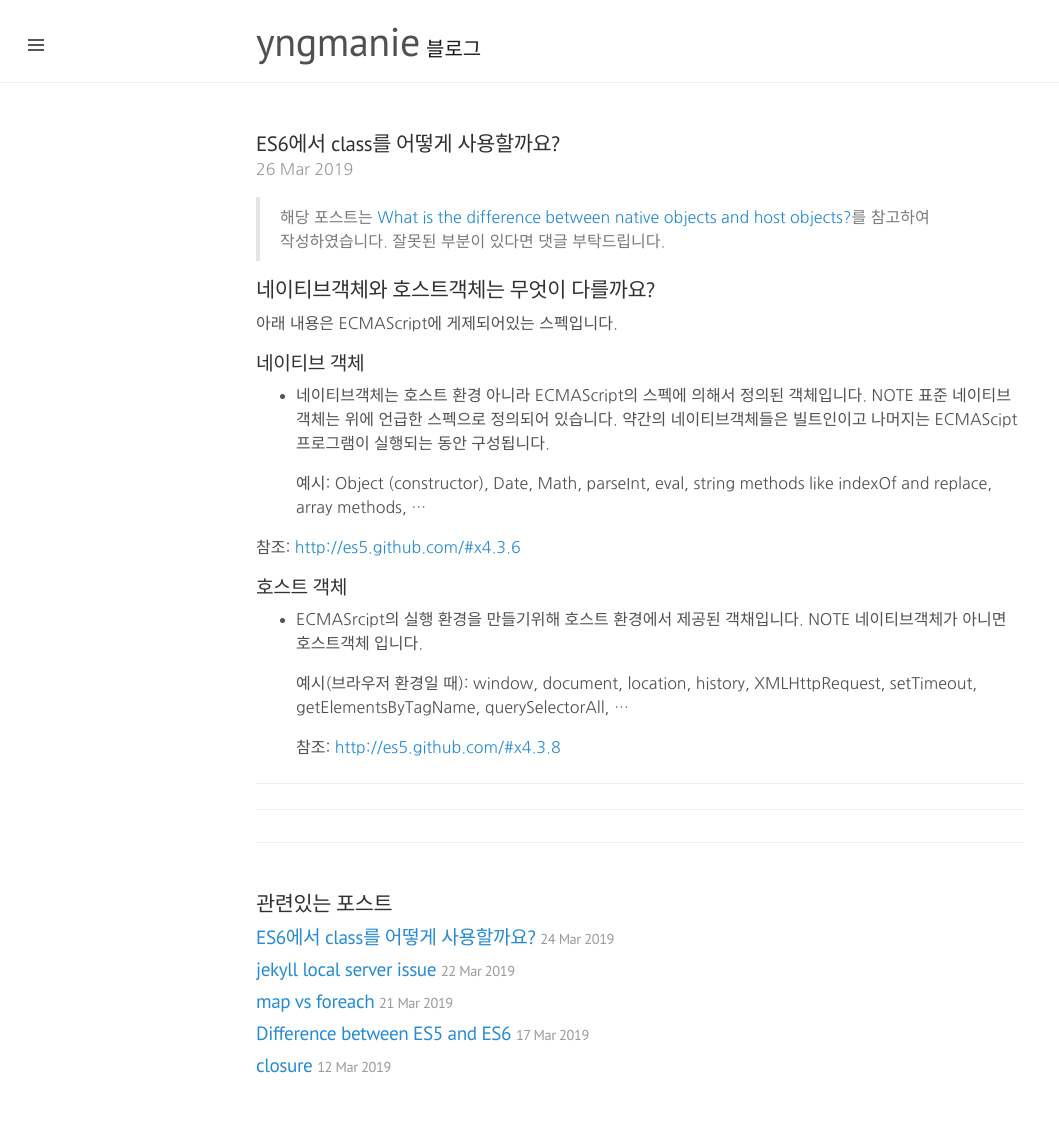
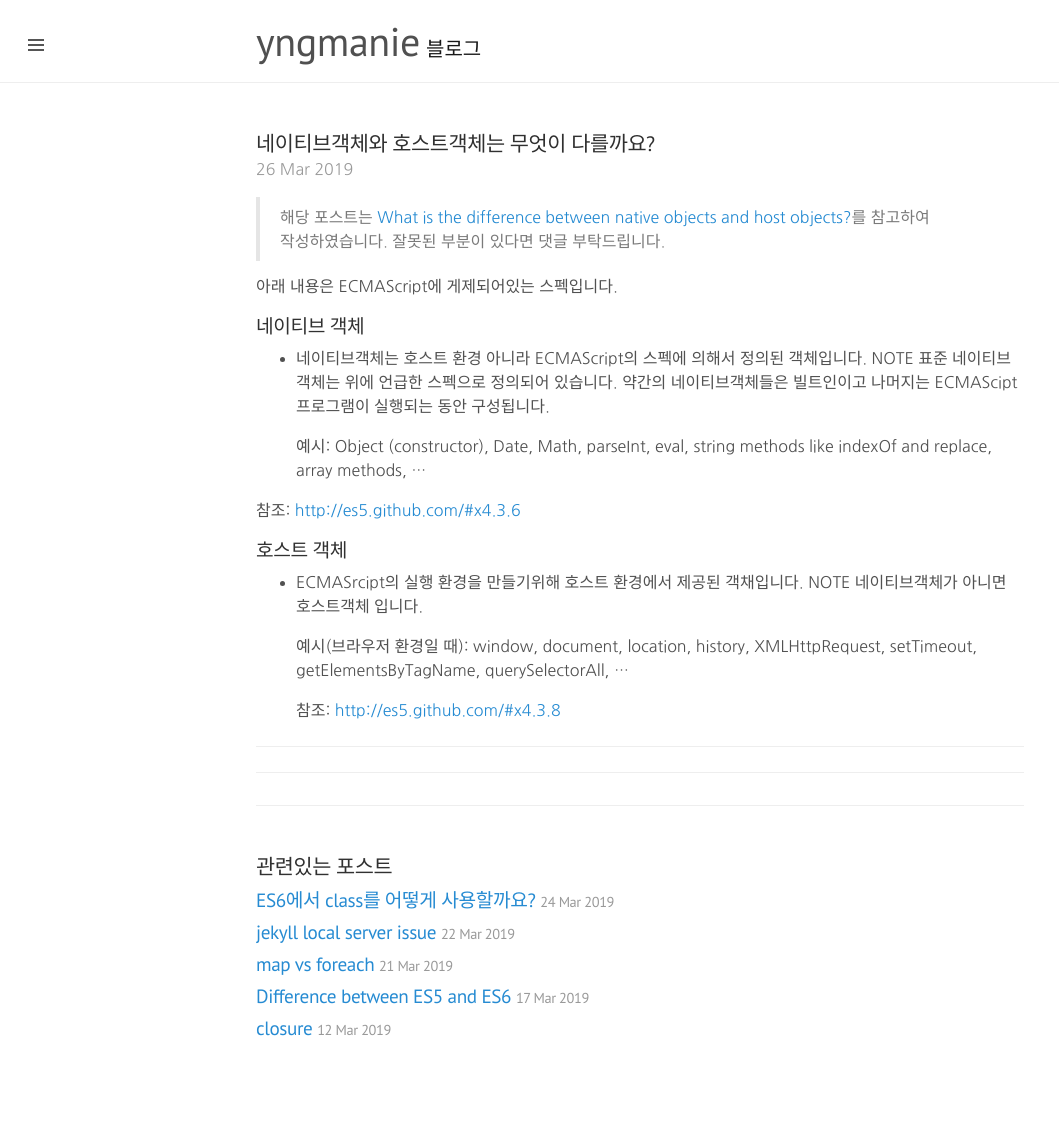
Before and after one commit to austinpark420/austinpark420.github.io, a Jekyll site: the page built from _posts/2019-03-26-hostobject_vs_nativeobject.md, in a window 1280 px wide. Shown: the whole page, without its empty margins (0-1059 px from the left). Built offline with Jekyll 4.4.1, drawn with Linux system fonts in a browser that asks for light colours; some web fonts are replaced; after the commit the page ends 1088 px from its top, so only the background shows below that.

Commit message:
edit hostObjvsnavtiveObj

```diff
--- a/_posts/2019-03-26-hostobject_vs_nativeobject.md
+++ b/_posts/2019-03-26-hostobject_vs_nativeobject.md
@@ -1,13 +1,11 @@
 ---
 layout: post
-title: ES6에서 class를 어떻게 사용할까요?
+title: 네이티브객체와 호스트객체는 무엇이 다를까요?
 permalink: posts/hostObj_vs_nativeObj
 tag: javascript Object
 ---
 
 > 해당 포스트는 [What is the difference between native objects and host objects?](https://stackoverflow.com/questions/7614317/what-is-the-difference-between-native-objects-and-host-objects)를 참고하여 작성하였습니다. 잘못된 부분이 있다면 댓글 부탁드립니다.
-
-## 네이티브객체와 호스트객체는 무엇이 다를까요?
 
 아래 내용은 ECMAScript에 게제되어있는 스펙입니다.
 
```
